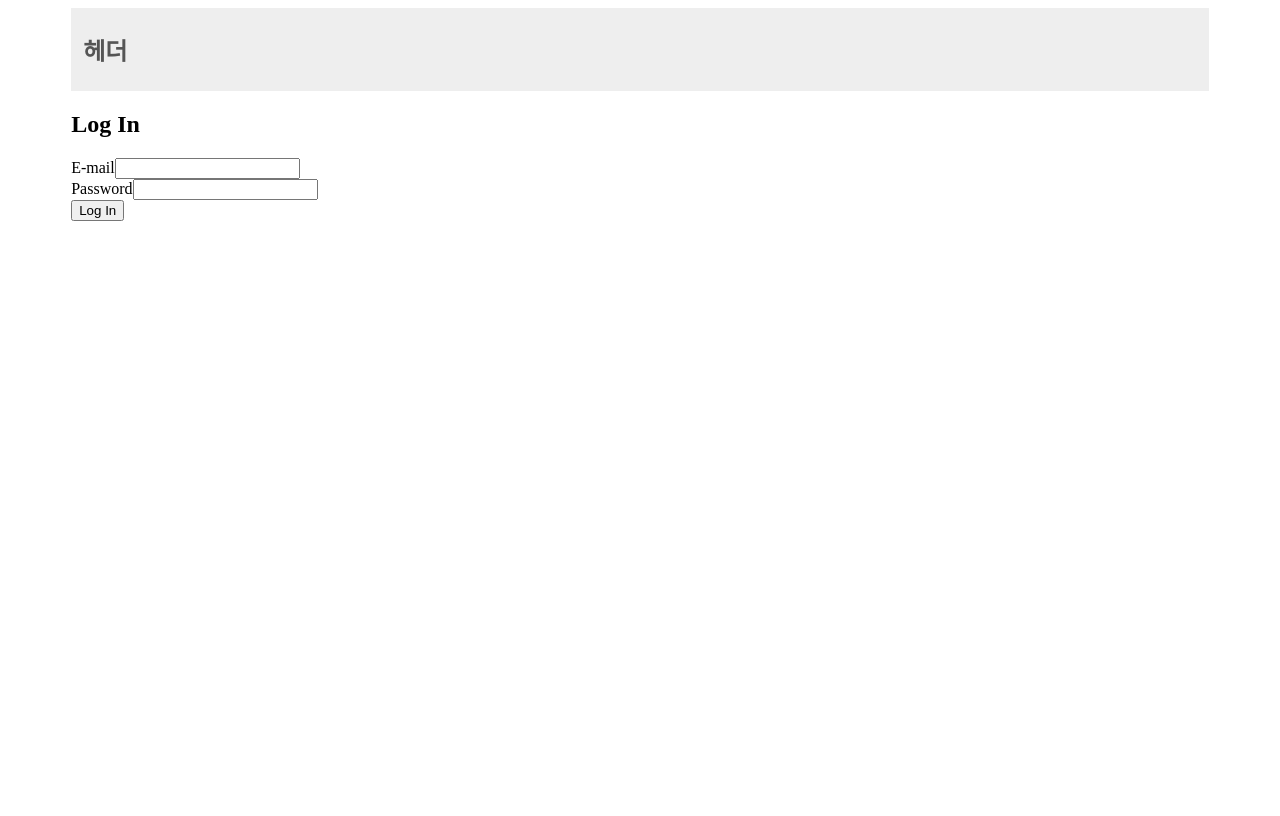
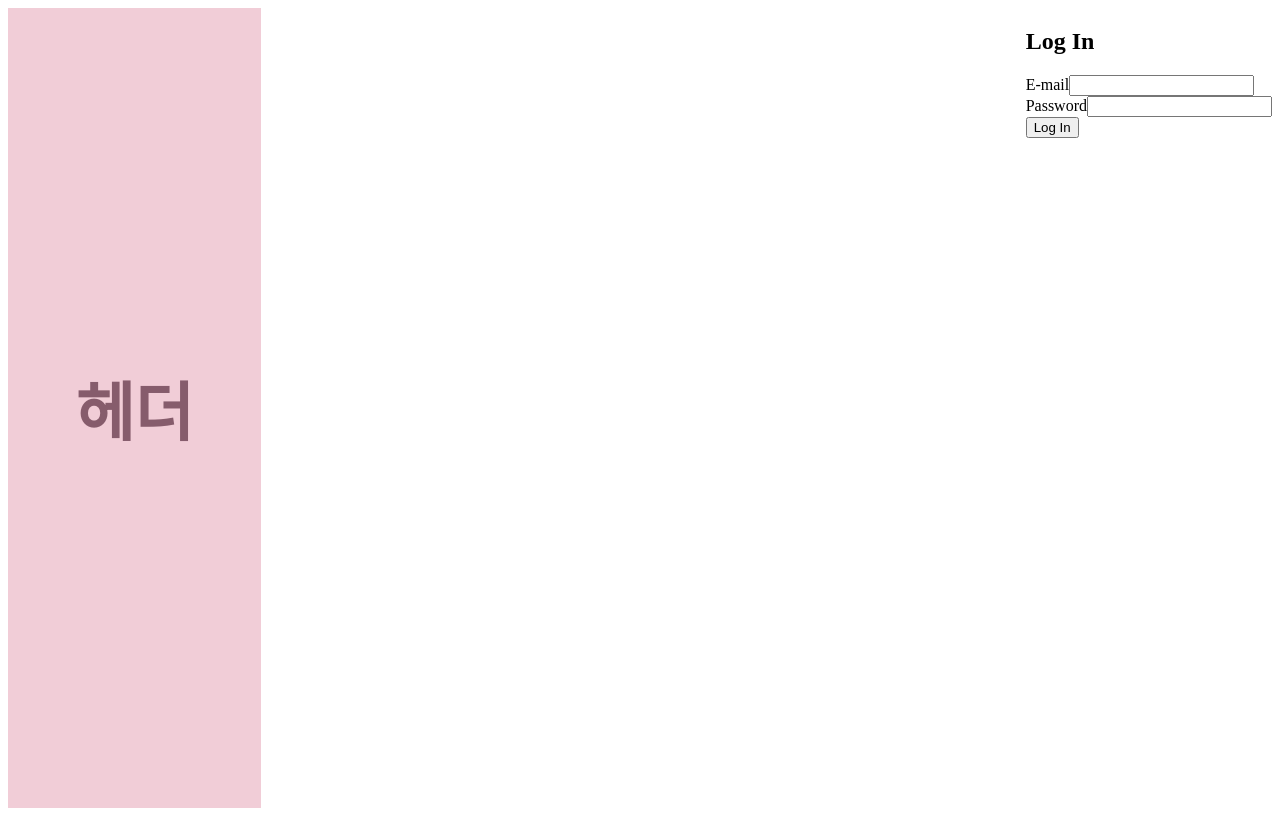
Before and after one commit to CodeSoom/react-week8-assignment-1, a React app: page /login in a window 1280 px wide. Built offline with nearby package versions, Linux system fonts and the light colour scheme; the HTML template or start-up script is replaced by a standard one.

Commit message:
refac) style 컴포넌트 관심사 분리

```diff
--- a/src/App.jsx
+++ b/src/App.jsx
@@ -8,8 +8,6 @@ import {
 
 import { useDispatch } from 'react-redux';
 
-import styled from '@emotion/styled';
-
 import HomePage from './HomePage';
 import AboutPage from './AboutPage';
 import LoginPage from './LoginPage';
@@ -17,30 +15,12 @@ import RestaurantsPage from './RestaurantsPage';
 import RestaurantPage from './RestaurantPage';
 import NotFoundPage from './NotFoundPage';
 
+import Header from './styles/Header';
+import Container from './styles/Container';
+
 import { setAccessToken } from './slice';
 
 import { loadItem } from './services/storage';
-
-const Container = styled.div({
-  margin: '0 auto',
-  width: '90%',
-});
-
-const Header = styled.header({
-  backgroundColor: '#EEE',
-  '& h1': {
-    fontSize: '1.5em',
-    margin: 0,
-    padding: '1em .5em',
-  },
-  '& a': {
-    color: '#555',
-    textDecoration: 'none',
-    '&:hover': {
-      color: '#000',
-    },
-  },
-});
 
 export default function App() {
   const dispatch = useDispatch();
--- a/src/CategoriesContainer.jsx
+++ b/src/CategoriesContainer.jsx
@@ -2,8 +2,8 @@ import React from 'react';
 
 import { useDispatch, useSelector } from 'react-redux';
 
-import MenuList from './MenuList';
-import MenuItem from './MenuItem';
+import MenuList from './styles/MenuList';
+import MenuItem from './styles/MenuItem';
 
 import {
   selectCategory,
--- a/src/HomePage.jsx
+++ b/src/HomePage.jsx
@@ -2,43 +2,21 @@ import React from 'react';
 
 import { Link } from 'react-router-dom';
 
-import styled from '@emotion/styled';
+import Title from './styles/Title';
+import NavList from './styles/NavList';
+import NavItem from './styles/NavItem';
 
-const Title = styled.h2({
-  fontSize: '2em',
-  margin: 0,
-  padding: '.4em 0',
-});
-
-const List = styled.ul({
-  display: 'flex',
-  margin: 0,
-  padding: 0,
-  listStyle: 'none',
-});
-
-const Item = styled.li({
-  marginRight: '1em',
-  '& a': {
-    color: '#333',
-    textDecoration: 'none',
-    '&:hover': {
-      fontWeight: 'bold',
-      color: '#000',
-    },
-  },
-});
 
 export default function HomePage() {
   return (
     <div>
       <Title>Home</Title>
-      <List>
-        <Item><Link to="/about">About</Link></Item>
-        <Item><Link to="/login">Log in</Link></Item>
-        <Item><Link to="/restaurants">Restaurants</Link></Item>
-        <Item><Link to="/xxx">멸망의 길</Link></Item>
-      </List>
+      <NavList>
+        <NavItem><Link to="/about">About</Link></NavItem>
+        <NavItem><Link to="/login">Log in</Link></NavItem>
+        <NavItem><Link to="/restaurants">Restaurants</Link></NavItem>
+        <NavItem><Link to="/xxx">멸망의 길</Link></NavItem>
+      </NavList>
     </div>
   );
 }
--- a/src/RegionsContainer.jsx
+++ b/src/RegionsContainer.jsx
@@ -2,8 +2,8 @@ import React from 'react';
 
 import { useDispatch, useSelector } from 'react-redux';
 
-import MenuList from './MenuList';
-import MenuItem from './MenuItem';
+import MenuList from './styles/MenuList';
+import MenuItem from './styles/MenuItem';
 
 import {
   selectRegion,
--- /dev/null
+++ b/src/styles/Container.jsx
@@ -0,0 +1,10 @@
+import styled from '@emotion/styled';
+
+const Container = styled.div({
+  display: 'flex',
+  justifyContent: 'space-between',
+  height: '100vh',
+  width: '100%',
+});
+
+export default Container;
--- /dev/null
+++ b/src/styles/Header.jsx
@@ -0,0 +1,21 @@
+import styled from '@emotion/styled';
+
+const Header = styled.header({
+  display: 'flex',
+  justifyContent: 'center',
+  alignItems: 'center',
+  width: '20%',
+  backgroundColor: '#f1cdd7',
+  '& h1': {
+    fontSize: '4em',
+  },
+  '& a': {
+    color: '#865c6c',
+    textDecoration: 'none',
+    '&:hover': {
+      color: '#000',
+    },
+  },
+});
+
+export default Header;
--- /dev/null
+++ b/src/styles/NavItem.jsx
@@ -0,0 +1,15 @@
+import styled from '@emotion/styled';
+
+const NavItem = styled.li({
+  marginRight: '1em',
+  '& a': {
+    color: '#333',
+    textDecoration: 'none',
+    '&:hover': {
+      fontWeight: 'bold',
+      color: '#000',
+    },
+  },
+});
+
+export default NavItem;
--- /dev/null
+++ b/src/styles/NavList.jsx
@@ -0,0 +1,10 @@
+import styled from '@emotion/styled';
+
+const NavList = styled.ul({
+  display: 'flex',
+  margin: 0,
+  padding: 0,
+  listStyle: 'none',
+});
+
+export default NavList;
--- /dev/null
+++ b/src/styles/Title.jsx
@@ -0,0 +1,9 @@
+import styled from '@emotion/styled';
+
+const Title = styled.h2({
+  fontSize: '2em',
+  margin: 0,
+  padding: '.4em 0',
+});
+
+export default Title;
```
Also changed, not shown: src/styles/MenuItem.jsx (renamed from src/MenuItem.jsx), src/styles/MenuList.jsx (renamed from src/MenuList.jsx).
